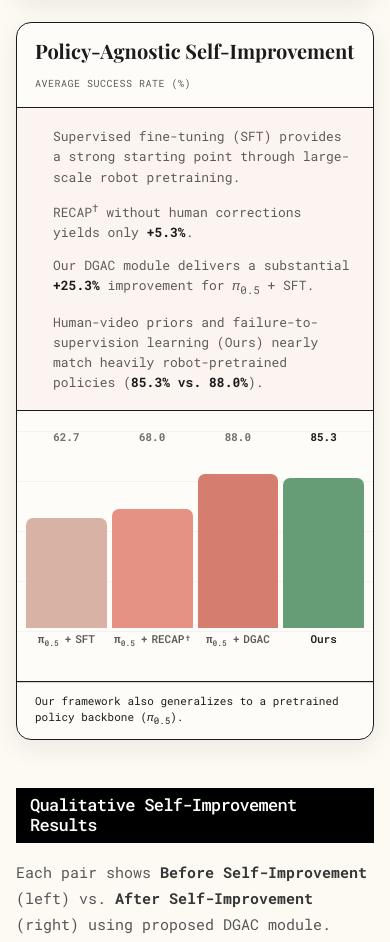
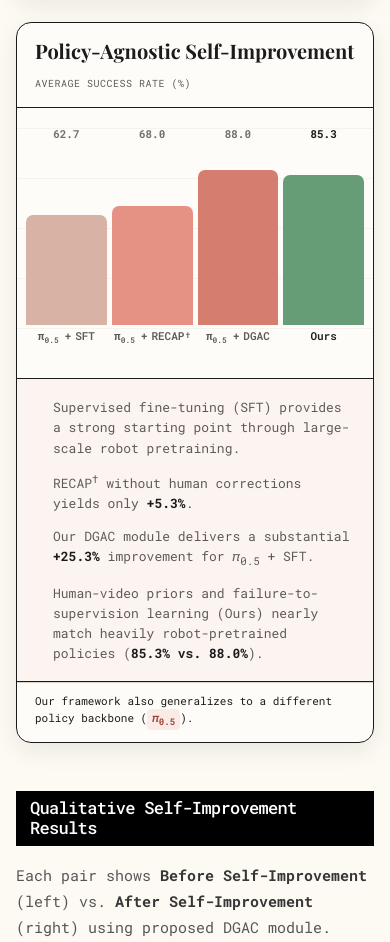
Before and after one commit to ethz-mrl/robot-self-improvement-website, a plain HTML site: page index.html in a window 390 px wide. Shown: the part 4908-5850 px from the top of the page. Drawn offline with nearby package versions, Linux system fonts and the light colour scheme; some icons are missing.

Commit message:
better vis

```diff
--- a/index.html
+++ b/index.html
@@ -204,22 +204,22 @@
           <span>Average success rate (%)</span>
         </div>
         <div class="policy-result-layout">
+          <div class="result-chart policy-chart" role="group" aria-label="Policy-agnostic average success rates">
+            <a class="result-column tone-2" data-value="62.7" data-policy-highlight="sft" href="#comparisons"><strong>62.7</strong><span class="column-track"><i style="height:62.7%"></i></span><span class="column-label"><span class="pi-model">π<span class="pi-sub">0.5</span></span><span class="method-plus">+</span>SFT</span></a>
+            <a class="result-column tone-4" data-value="68.0" data-policy-highlight="recap" href="#comparisons"><strong>68.0</strong><span class="column-track"><i style="height:68%"></i></span><span class="column-label"><span class="pi-model">π<span class="pi-sub">0.5</span></span><span class="method-plus">+</span>RECAP<sup>†</sup></span></a>
+            <a class="result-column dgac-column" data-value="88.0" data-policy-highlight="dgac" href="#comparisons"><strong>88.0</strong><span class="column-track"><i style="height:88%"></i></span><span class="column-label"><span class="pi-model">π<span class="pi-sub">0.5</span></span><span class="method-plus">+</span>DGAC</span></a>
+            <a class="result-column ours-column active" data-value="85.3" data-policy-highlight="ours" href="#comparisons"><strong>85.3</strong><span class="column-track"><i style="height:85.3%"></i></span><span class="column-label">Ours</span></a>
+          </div>
           <div class="policy-findings">
             <ul>
-              <li>Supervised fine-tuning (SFT) provides a strong starting point through large-scale robot pretraining.</li>
-              <li>RECAP<sup>†</sup> without human corrections yields only <strong>+5.3%</strong>.</li>
-              <li>Our DGAC module delivers a substantial <strong>+25.3%</strong> improvement for 𝜋<sub>0.5</sub> + SFT. </li>
-              <li>Human-video priors and failure-to-supervision learning (Ours) nearly match heavily robot-pretrained policies (<strong>85.3% vs. 88.0%</strong>).</li>
+              <li data-policy-highlight="sft">Supervised fine-tuning (SFT) provides a strong starting point through large-scale robot pretraining.</li>
+              <li data-policy-highlight="recap">RECAP<sup>†</sup> without human corrections yields only <strong>+5.3%</strong>.</li>
+              <li data-policy-highlight="dgac">Our DGAC module delivers a substantial <strong>+25.3%</strong> improvement for 𝜋<sub>0.5</sub> + SFT. </li>
+              <li data-policy-highlight="ours">Human-video priors and failure-to-supervision learning (Ours) nearly match heavily robot-pretrained policies (<strong>85.3% vs. 88.0%</strong>).</li>
             </ul>
           </div>
-          <div class="result-chart policy-chart" role="group" aria-label="Policy-agnostic average success rates">
-            <a class="result-column tone-2" data-value="62.7" href="#comparisons"><strong>62.7</strong><span class="column-track"><i style="height:62.7%"></i></span><span class="column-label"><span class="pi-model">π<span class="pi-sub">0.5</span></span><span class="method-plus">+</span>SFT</span></a>
-            <a class="result-column tone-4" data-value="68.0" href="#comparisons"><strong>68.0</strong><span class="column-track"><i style="height:68%"></i></span><span class="column-label"><span class="pi-model">π<span class="pi-sub">0.5</span></span><span class="method-plus">+</span>RECAP<sup>†</sup></span></a>
-            <a class="result-column dgac-column" data-value="88.0" href="#comparisons"><strong>88.0</strong><span class="column-track"><i style="height:88%"></i></span><span class="column-label"><span class="pi-model">π<span class="pi-sub">0.5</span></span><span class="method-plus">+</span>DGAC</span></a>
-            <a class="result-column ours-column active" data-value="85.3" href="#comparisons"><strong>85.3</strong><span class="column-track"><i style="height:85.3%"></i></span><span class="column-label">Ours</span></a>
-          </div>
         </div>
-        <p class="result-caption">Our framework also generalizes to a pretrained policy backbone (<a href="https://www.pi.website/blog/pi05" target="_blank" rel="noopener noreferrer">𝜋<sub>0.5</sub></a>).</p>
+        <p class="result-caption">Our framework also generalizes to a different policy backbone (<a class="caption-highlight-link" href="https://www.pi.website/blog/pi05" target="_blank" rel="noopener noreferrer">𝜋<sub>0.5</sub></a>).</p>
       </div>
     </div>
 
@@ -578,11 +578,17 @@ document.addEventListener('DOMContentLoaded', () => {
 document.querySelectorAll('.result-table-card').forEach(card => {
   const ours = Number(card.dataset.ours);
   const summary = card.querySelector('.result-table-summary');
+  const policyFindings = card.querySelectorAll('.policy-findings [data-policy-highlight]');
 
   card.querySelectorAll('.result-column').forEach(column => {
     const updateSummary = () => {
       card.querySelectorAll('.result-column').forEach(item => item.classList.remove('active'));
       column.classList.add('active');
+
+      const highlightTarget = column.dataset.policyHighlight;
+      policyFindings.forEach(item => {
+        item.classList.toggle('is-highlighted', item.dataset.policyHighlight === highlightTarget);
+      });
 
       if (!summary) return;
 
@@ -601,7 +607,14 @@ document.querySelectorAll('.result-table-card').forEach(card => {
 
     column.addEventListener('mouseenter', updateSummary);
     column.addEventListener('focus', updateSummary);
-    column.addEventListener('click', updateSummary);
+    column.addEventListener('click', event => {
+      updateSummary();
+
+      if (column.hostname && column.hostname !== window.location.hostname) {
+        event.preventDefault();
+        window.open(column.href, '_blank', 'noopener,noreferrer');
+      }
+    });
   });
 });
 </script>
--- a/static/css/dgac.css
+++ b/static/css/dgac.css
@@ -452,9 +452,26 @@ a {
   white-space: nowrap;
 }
 
+#comparisons .caption-highlight-link {
+  display: inline-block;
+  padding: 1px 5px 2px;
+  border-radius: 4px;
+  background: rgba(229, 146, 133, 0.16);
+  color: #9f463b;
+  font-weight: 700;
+  text-decoration: none;
+  transition: background-color 0.2s ease, color 0.2s ease;
+}
+
+#comparisons .caption-highlight-link:hover,
+#comparisons .caption-highlight-link:focus-visible {
+  background: rgba(229, 146, 133, 0.28);
+  color: #743129;
+}
+
 .policy-result-layout {
   display: grid;
-  grid-template-columns: minmax(0, 1.12fr) minmax(425px, 1fr);
+  grid-template-columns: minmax(425px, 1fr) minmax(0, 1.12fr);
   border-bottom: 1px solid var(--line);
 }
 
@@ -462,7 +479,7 @@ a {
   display: flex;
   align-items: center;
   padding: 24px 22px;
-  border-right: 1px solid var(--line);
+  border-left: 1px solid var(--line);
   background: rgba(247, 222, 217, 0.28);
 }
 
@@ -477,6 +494,14 @@ a {
   font-family: "Roboto Mono", monospace;
   font-size: 13px;
   line-height: 1.55;
+  transition: color 0.2s ease, background-color 0.2s ease, box-shadow 0.2s ease, transform 0.2s ease;
+}
+
+.policy-findings li.is-highlighted {
+  color: var(--ink);
+  background: rgba(229, 146, 133, 0.12);
+  box-shadow: -8px 0 0 rgba(229, 146, 133, 0.55);
+  transform: translateX(3px);
 }
 
 .policy-findings li:last-child {
@@ -762,8 +787,8 @@ hr {
 
   .policy-findings {
     padding: 18px;
-    border-right: 0;
-    border-bottom: 1px solid var(--line);
+    border-left: 0;
+    border-top: 1px solid var(--line);
   }
 
   #comparisons .result-caption {
```
